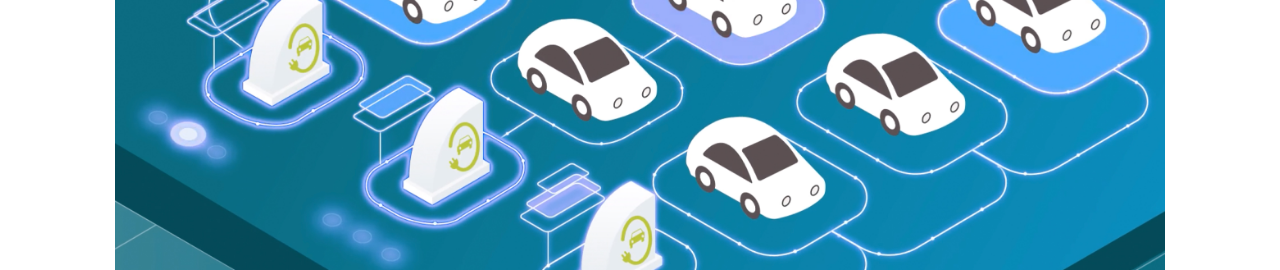
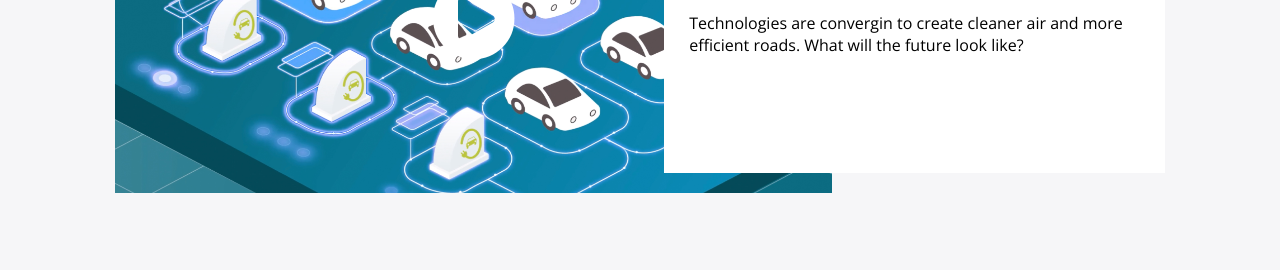
Before and after one commit to mvishrutaxioned/DOM-Task3, a plain HTML site: page index.html in a window 1280 px wide. Shown: the part 885-1155 px from the top of the page. Drawn offline with nearby package versions, Linux system fonts and the light colour scheme.

Commit message:
added articles styling

```diff
--- a/assets/css/style.css
+++ b/assets/css/style.css
@@ -483,9 +483,113 @@ nav form div i {
   line-height: 22px;
 }
 
+/* articles styling starts here */
+
+/* articles styling starts here */
+
+.articles,
+.articles-list {
+  background: #f6f6f8;
+  padding: 45px 0;
+}
+
+.articles .wrapper { margin: 45px auto; }
+
+article {
+  width: 100%;
+  display: -webkit-box;
+  display: -ms-flexbox;
+  display: flex;
+  -webkit-box-align: center;
+  -ms-flex-align: center;
+  align-items: center;
+}
+
+article .article-figure {
+  width: 72%;
+  position: relative;
+}
+
+.articles-list ul li:nth-of-type(2) > figure:after,
+.articles-list ul li:nth-of-type(3) > figure:after,
+article .article-figure:after {
+  content: '\f144';
+  display: -webkit-box;
+  display: -ms-flexbox;
+  display: flex;
+  -webkit-box-pack: center;
+  -ms-flex-pack: center;
+  justify-content: center;
+  -webkit-box-align: center;
+  -ms-flex-align: center;
+  align-items: center;
+  position: absolute;
+  top: 0;
+  right: 0;
+  bottom: 0;
+  left: 0;
+  color:#fff;
+  font-size: 84px;
+  font-weight: 600;
+  font-family: "Font Awesome 5 Free";
+  -webkit-transition: .5s ease;
+  -o-transition: .5s ease;
+  transition: .5s ease;
+}
+
+.articles-list ul li:nth-of-type(2) > figure:after,
+.articles-list ul li:nth-of-type(3) > figure:after { font-size: 44px; }
+
+.articles-list ul li:nth-of-type(2) > figure:hover:after,
+.articles-list ul li:nth-of-type(3) > figure:hover:after,
+article .article-figure:hover:after {
+  opacity: .8;
+  cursor: pointer;
+}
+
+article .article-figure img { height: 350px; }
+article:nth-of-type(2) { margin-top: 80px; }
+
+.article-content {
+  width: 50%;
+  height: 310px;
+  -webkit-box-sizing: border-box;
+  box-sizing: border-box;
+  padding: 25px;
+  margin-left: -16%;
+  display: -webkit-box;
+  display: -ms-flexbox;
+  display: flex;
+  -webkit-box-orient: vertical;
+  -webkit-box-direction: normal;
+  -ms-flex-direction: column;
+  flex-direction: column;
+  -webkit-box-pack: start;
+  -ms-flex-pack: start;
+  justify-content: flex-start;
+  -webkit-box-align: start;
+  -ms-flex-align: start;
+  align-items: flex-start;
+  background: #fff;
+  z-index: 10;
+}
+
+.article-content small {
+  padding-bottom: 6px;
+  font-size: 12px;
+}
+
+.article-content h2 a {
+  margin: 15px 0;
+  color: #498795;
+  font-size: 26px;
+  font-weight: 600;
+  text-decoration: underline;
+}
+
+.content-figure { width: 25%; }
+
 /* articles styling ends here */
-
-
 
 
 
```
